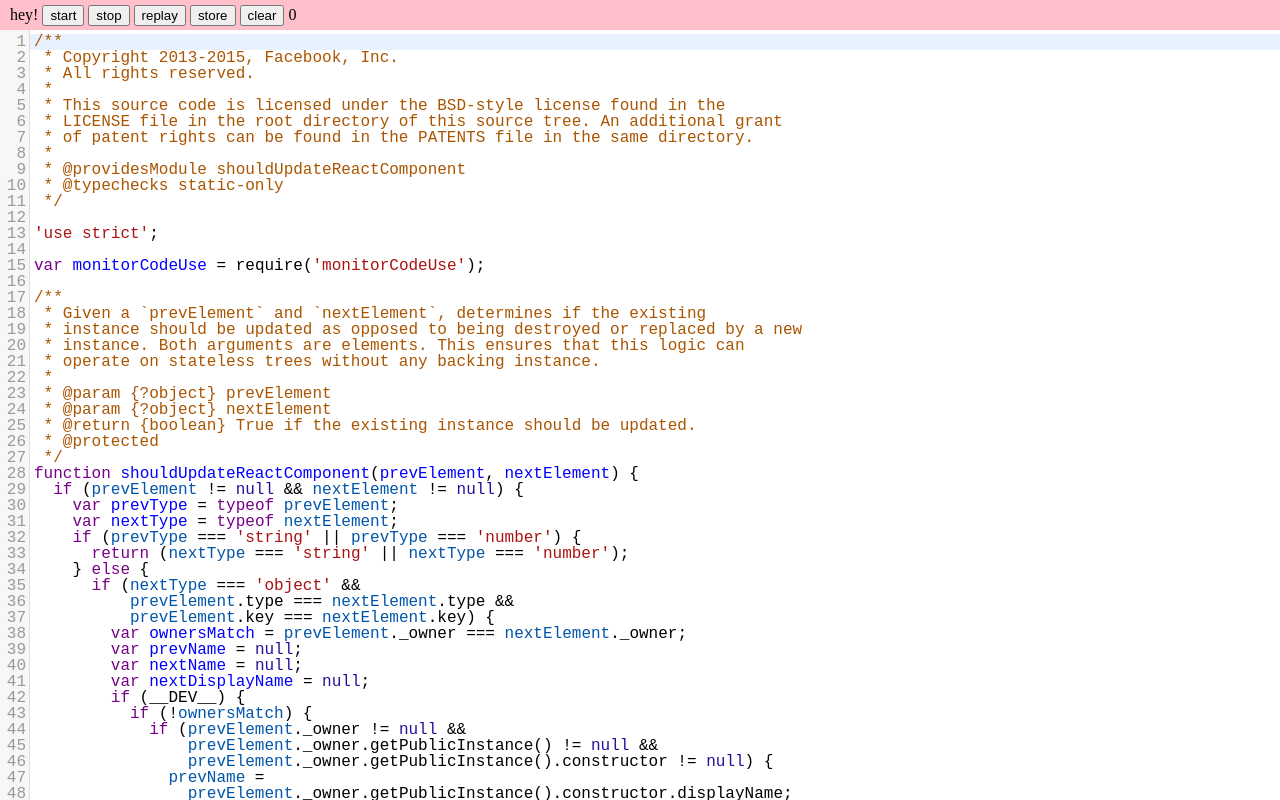
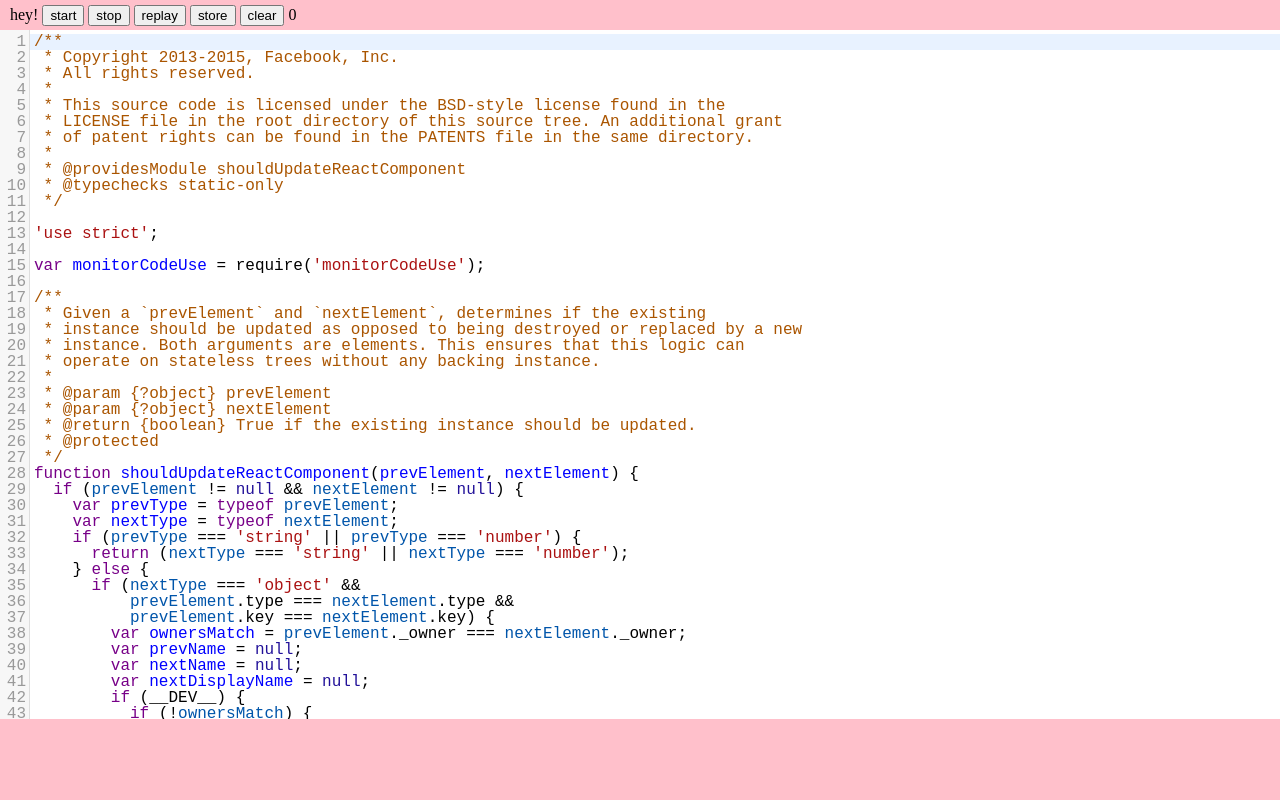
Before and after one commit to futurepaul/aca, a website built with webpack: page index.html in a window 1280 px wide. Built offline with nearby package versions, Linux system fonts and the light colour scheme; a script that the page names is missing.

Commit message:
added a dumb soundcloud embed

```diff
--- a/index.html
+++ b/index.html
@@ -1,6 +1,7 @@
 <html>
     <head>
         <meta charset="utf-8">
+        <script src="http://connect.soundcloud.com/sdk.js"></script>
         <script src="/webpack-dev-server.js" type="text/javascript" charset="utf-8"></script>
     </head>
     <body>
@@ -94,6 +95,9 @@ module.exports = shouldUpdateReactComponent;
 
 		</textarea>
 	</div>
+  <div id="footer">
+
+  </div>
         <script type="text/javascript" src="bundle.js" charset="utf-8"></script>
     </body>
 </html>
--- a/main.js
+++ b/main.js
@@ -132,3 +132,14 @@ var replayRender = function(events, step) {
 	 	return eventTime;
 	}
 };
+
+
+//soundcloud
+
+
+SC.initialize({
+  client_id: '236697f8b4f2a7269e15ec730362fead'
+});
+
+var track_url = 'http://soundcloud.com/forss/flickermood';
+SC.oEmbed(track_url, { auto_play: false, maxheight: 81 }, document.getElementById("footer"));
--- a/style.css
+++ b/style.css
@@ -56,11 +56,19 @@ body {
     line-height: 30px;
     box-sizing: border-box;
 }
+
+#footer {
+    width: 100%;
+    height: 81px;
+    position: fixed;
+    bottom:0%;
+    background-color: pink;
+}
 #editor-container {
     margin: 0;
     position: absolute;
     top: 30px;
-    bottom: 0;
+    bottom: 81px;
     left: 0;
     right: 0;
 }
```
